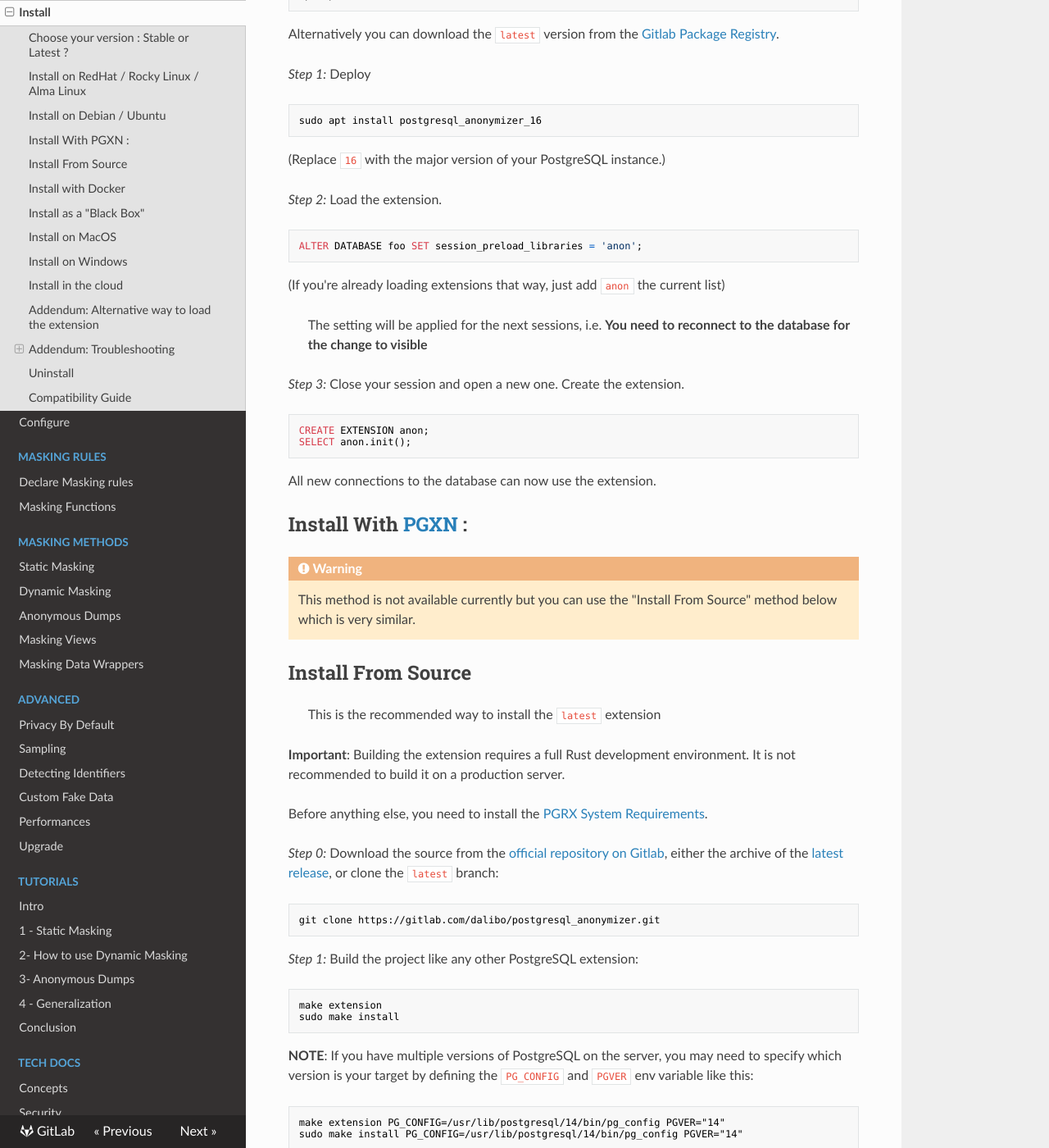
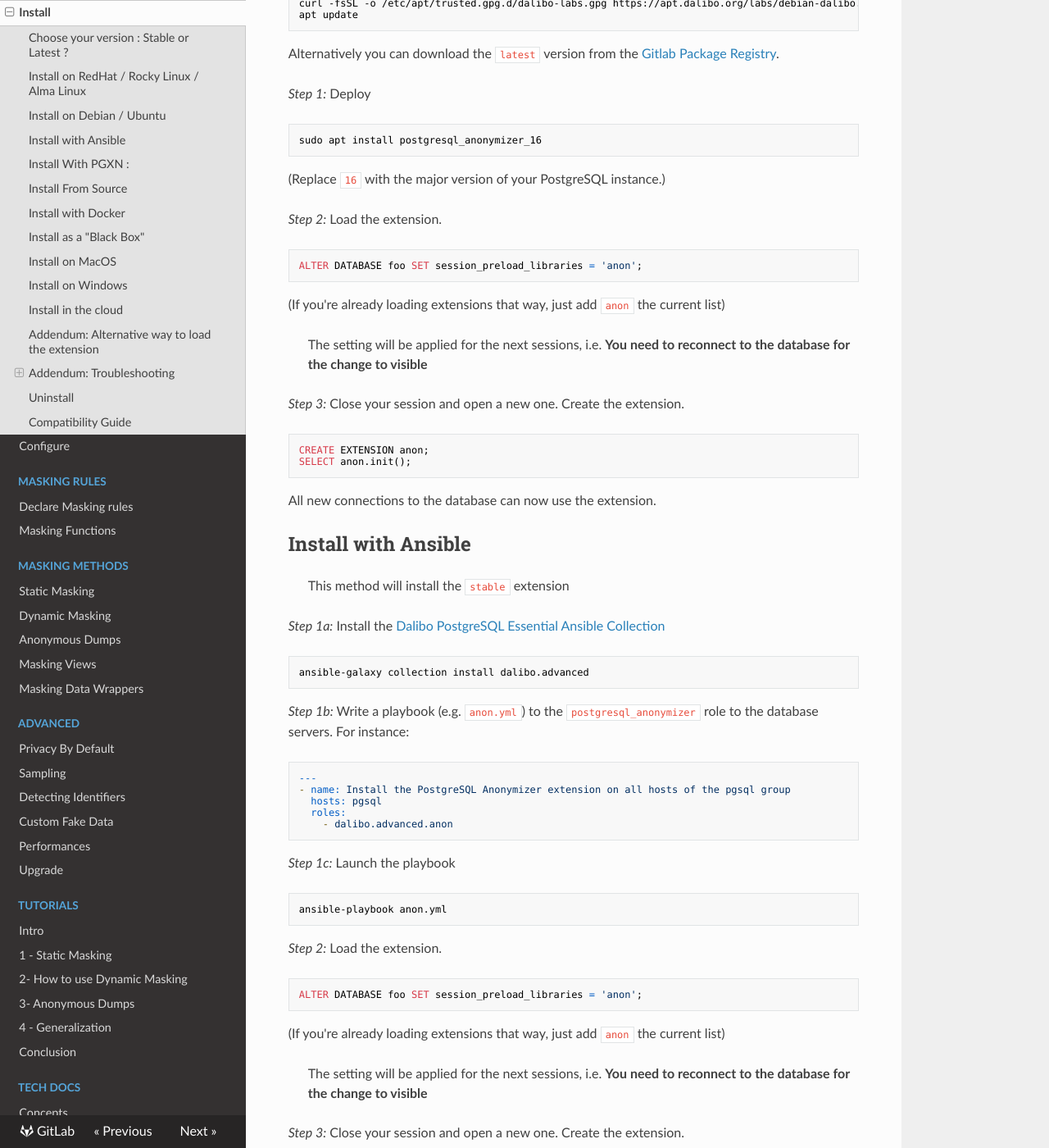
Before and after one commit to neondatabase/postgresql_anonymizer, an MkDocs documentation site: the page built from docs/INSTALL.md, in a window 1280 px wide and 1400 px high, scrolled down 2014 px. Shown: the whole window at 82% size. Built offline with MkDocs 1.6.1, drawn with Linux system fonts in a browser that asks for light colours; nearby versions of some CDN libraries.

Commit message:
Install with Ansible

````diff
--- a/docs/INSTALL.md
+++ b/docs/INSTALL.md
@@ -11,6 +11,7 @@ There are multiple ways to install the extension :
 
 * [Install on RedHat / Rocky Linux / Alma Linux]
 * [Install on Debian / Ubuntu]
+* [Install with Ansible]
 * [Install with PGXN]
 * [Install from source]
 * [Install with docker]
@@ -28,6 +29,7 @@ If you're having any problem, check the [Troubleshooting] section.
 
 [Install on RedHat / Rocky Linux / Alma Linux]: #install-on-redhat-rocky-linux-alma-linux
 [Install on Debian / Ubuntu]: #install-on-debian-ubuntu
+[Install with Ansible]: #install-with-ansible
 [Install with PGXN]: #install-with-pgxn
 [Install from source]: #install-from-source
 [Install with docker]: #install-with-docker
@@ -147,6 +149,59 @@ SELECT anon.init();
 ```
 
 All new connections to the database can now use the extension.
+
+Install with Ansible
+------------------------------------------------------------------------------
+
+> This method will install the `stable` extension
+
+_Step 1a:_  Install the [Dalibo PostgreSQL Essential Ansible Collection]
+
+```console
+ansible-galaxy collection install dalibo.advanced
+```
+
+[Dalibo PostgreSQL Essential Ansible Collection]: https://galaxy.ansible.com/ui/repo/published/dalibo/advanced/
+
+
+_Step 1b:_ Write a playbook (e.g. `anon.yml`) to the `postgresql_anonymizer`
+role to the database servers. For instance:
+
+```yaml
+---
+- name: Install the PostgreSQL Anonymizer extension on all hosts of the pgsql group
+  hosts: pgsql
+  roles:
+    - dalibo.advanced.anon
+```
+
+_Step 1c:_ Launch the playbook
+
+```console
+ansible-playbook anon.yml
+```
+
+_Step 2:_  Load the extension.
+
+```sql
+ALTER DATABASE foo SET session_preload_libraries = 'anon';
+```
+
+(If you're already loading extensions that way, just add `anon` the current list)
+
+> The setting will be applied for the next sessions,
+> i.e. **You need to reconnect to the database for the change to visible**
+
+_Step 3:_  Close your session and open a new one. Create the extension.
+
+```sql
+CREATE EXTENSION anon;
+SELECT anon.init();
+```
+
+All new connections to the database can now use the extension.
+
+
 
 Install With [PGXN](https://pgxn.org/) :
 ------------------------------------------------------------------------------
````
